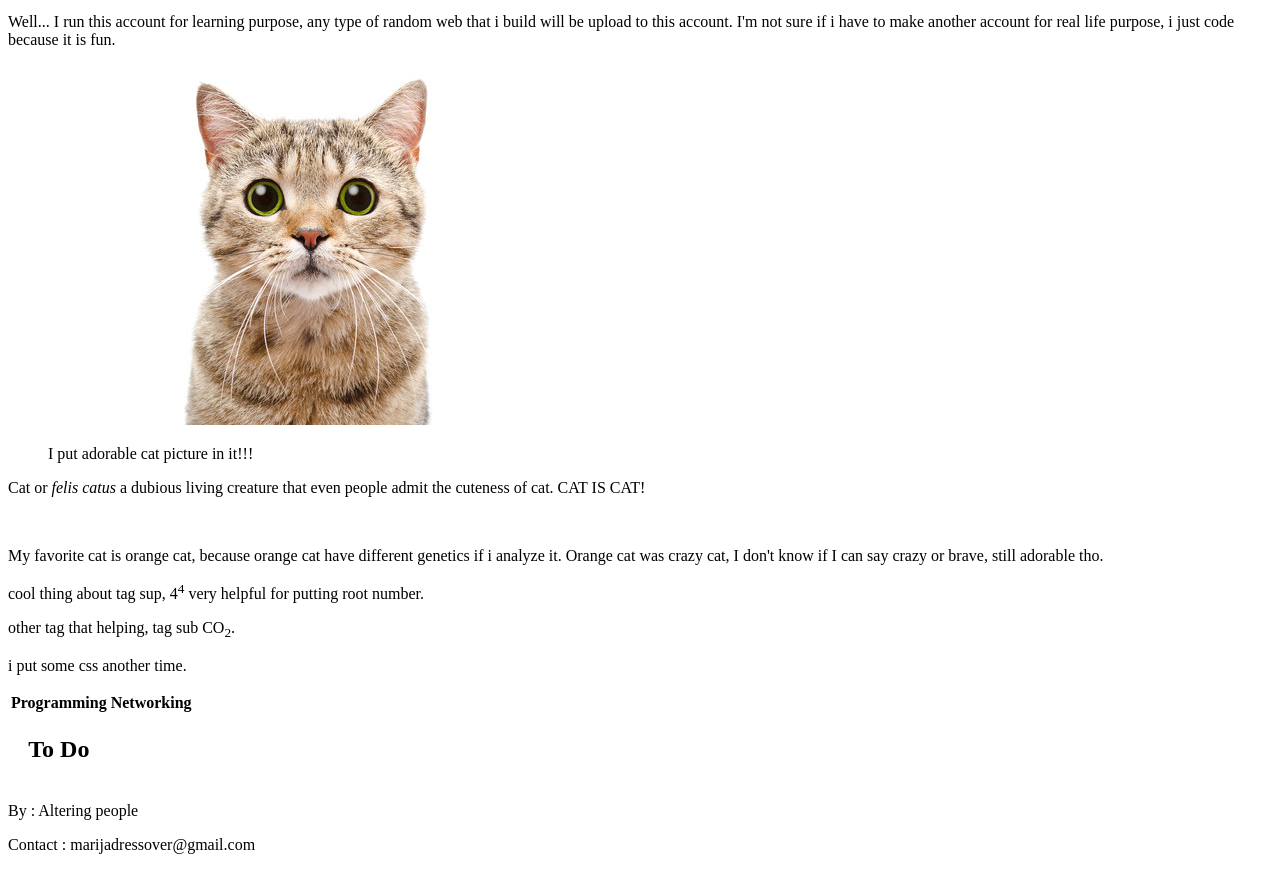
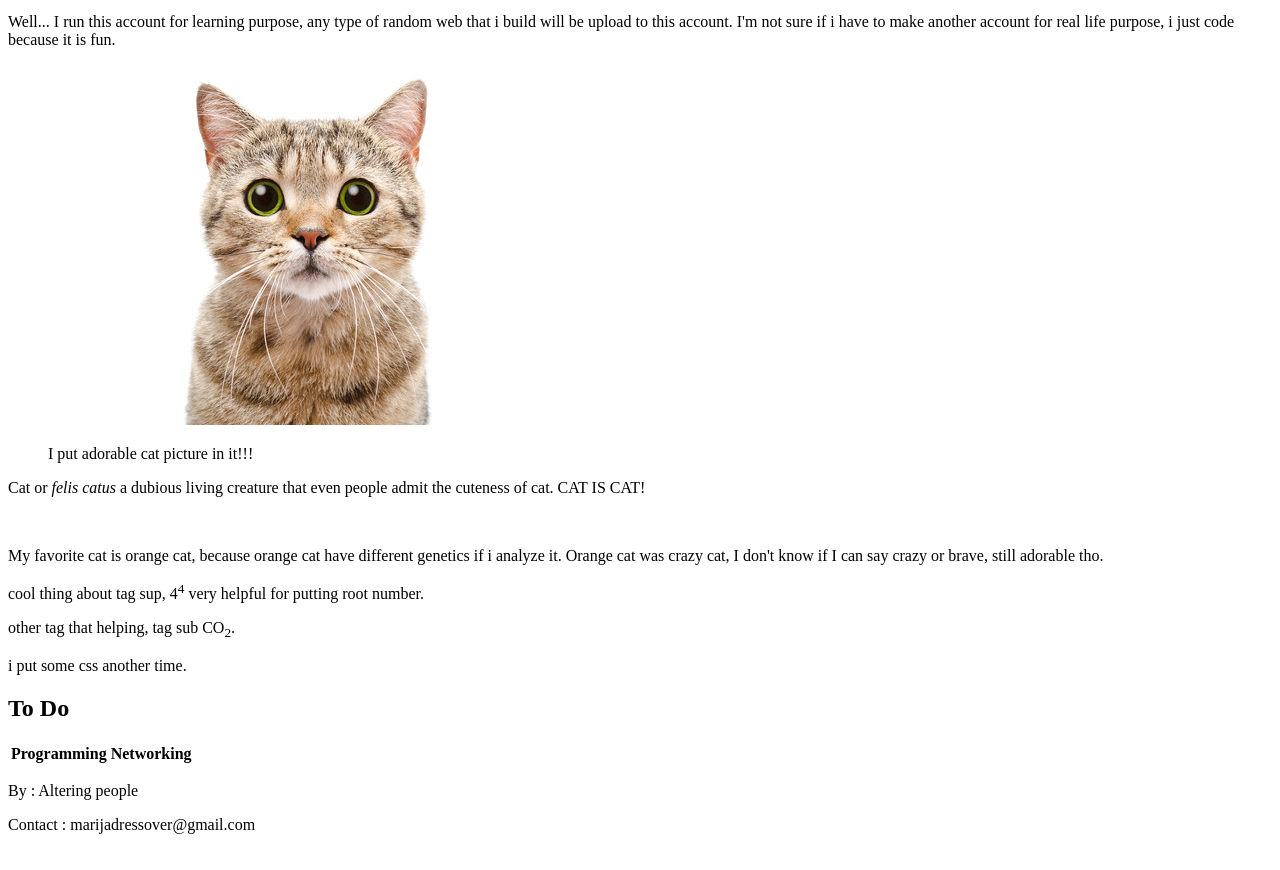
Before and after one commit to eqqiqiqi/My-First-Web-Basic-Publish, a plain HTML site: page index.html in a window 1280 px wide. Shown: the part 171-1041 px from the top of the page. Drawn offline with Linux system fonts and the light colour scheme.

Commit message:
Editing Table

```diff
--- a/index.html
+++ b/index.html
@@ -51,11 +51,7 @@
         </article>
         <section id="table">
             <table>
-                <tr>
-                    <th>
-                        <h1>To Do</h1>
-                    </th>
-                </tr>
+                <h1>To Do</h1>
                 <thead>
                     <tr>
                         <th>Programming</th>
```
